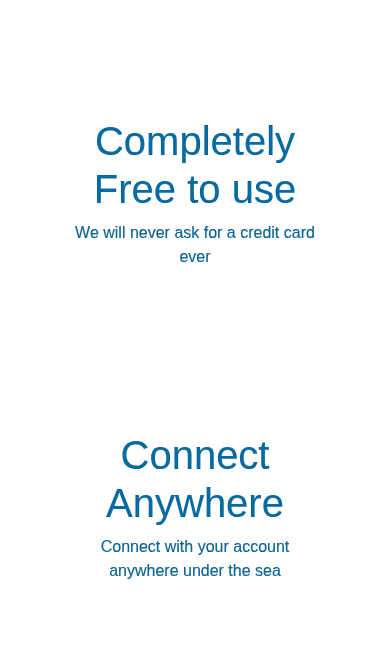
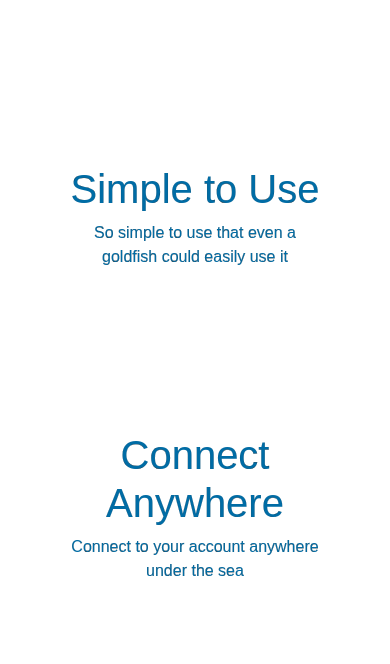
Before and after one commit to POOSDSpring2024/FindingFriends, a PHP site: page / in a window 390 px wide. Shown: the part 845-1509 px from the top of the page. Run offline with PHP 8.4, Linux system fonts and the light colour scheme.

Commit message:
Changed Landing Page's Text

```diff
--- a/css/home.css
+++ b/css/home.css
@@ -261,6 +261,7 @@ body{
     min-width: 100%;
     min-height: 100%;
 
+
     /* Setting width & height to auto prevents the browser from stretching or squishing the video */
     width: auto;
     height: auto;
--- a/index.html
+++ b/index.html
@@ -48,31 +48,38 @@
 
 
       </ul>-->
+
+
       <div class="flex-container">
           <h1 id="header">Finding Friends</h1>
-          <p1 style="color: white; font-size: 32px;">Connect With all the Fish in the Sea</p1>
+          <!-- <p1 style="color: white; font-size: 32px;">Connect With all the Fish in the Sea</p1> -->
+          <p1 style="color: white; font-size: 32px;">Dive right into a simple and easy contact mangement tool</p1>
           <a class="register-button" href="register.html" style="margin-top: 2%; font-size: 20px;">Sign Up for Free</a>
           <br>
           <div class="container">
             <div class="row">
-              <div class="col-sm-4">
+              <div class="col-md-4">
                 <div class="box">
                   <h1>Fast and Efficient</h1>
-                  <p1>Will suit the needs of any fish from the fastest sorwdfish to the slowest starfish </p1>
+                  <p1>Will suit the needs of any fish from the fastest sworwdfish to the slowest starfish </p1>
               </div>
 
               </div>
-              <div class="col-sm-4">
+              <div class="col-md-4">
                 <div class="box">
-                  <h1>Completely Free to use</h1>
-                  <p1>We will never ask for a credit card ever </p1>
+                  <h1>Simple to Use</h1>
+                  <p1>So simple to use that even a goldfish could easily use it </p1>
+                  <!-- <h1>Completely Free to use</h1> -->
+                  <!-- <p1>We will never ask for a credit card ever </p1> -->
                 </div>
               </div>
 
-              <div class="col-sm-4">
+              <div class="col-md-4">
                 <div class="box">
                   <h1>Connect Anywhere</h1>
-                  <p1>Connect with your account anywhere under the sea</p1>
+                  <p1>Connect to your account anywhere under the sea</p1>
+                  <!-- <h1>Connect with any Fish</h1> -->
+                  <!-- <p1>There are plenty of fish in the sea, go make as many friends as you want</p1> -->
               </div>
 
               <!--<div class="col-sm-4">
@@ -87,8 +94,8 @@
         <div class="background">
           <video autoplay muted loop id="background-video" class = "video-container">
             <!-- <source src="video\Full-HD Loop Coral Background.mp4" type="video/mp4"> -->
-            <!-- <source src="video\Full-HD Loop Revolving Background.mp4" type="video/mp4"> -->
-            <source src="video\Full-HD Loop Pan Up Background.mp4" type="video/mp4">
+            <source src="video\Full-HD Loop Revolving Background.mp4" type="video/mp4">
+            <!-- <source src="video\Full-HD Loop Pan Up Background.mp4" type="video/mp4"> -->
             <!-- <source src="video\HD Loop Coral Background.mp4" type="video/mp4"> -->
             <!-- <source src="video\HD Loop Revolving Background.mp4" type="video/mp4"> -->
             <!-- <source src="video\HD Loop Pan Up Background.mp4" type="video/mp4"> -->
```
